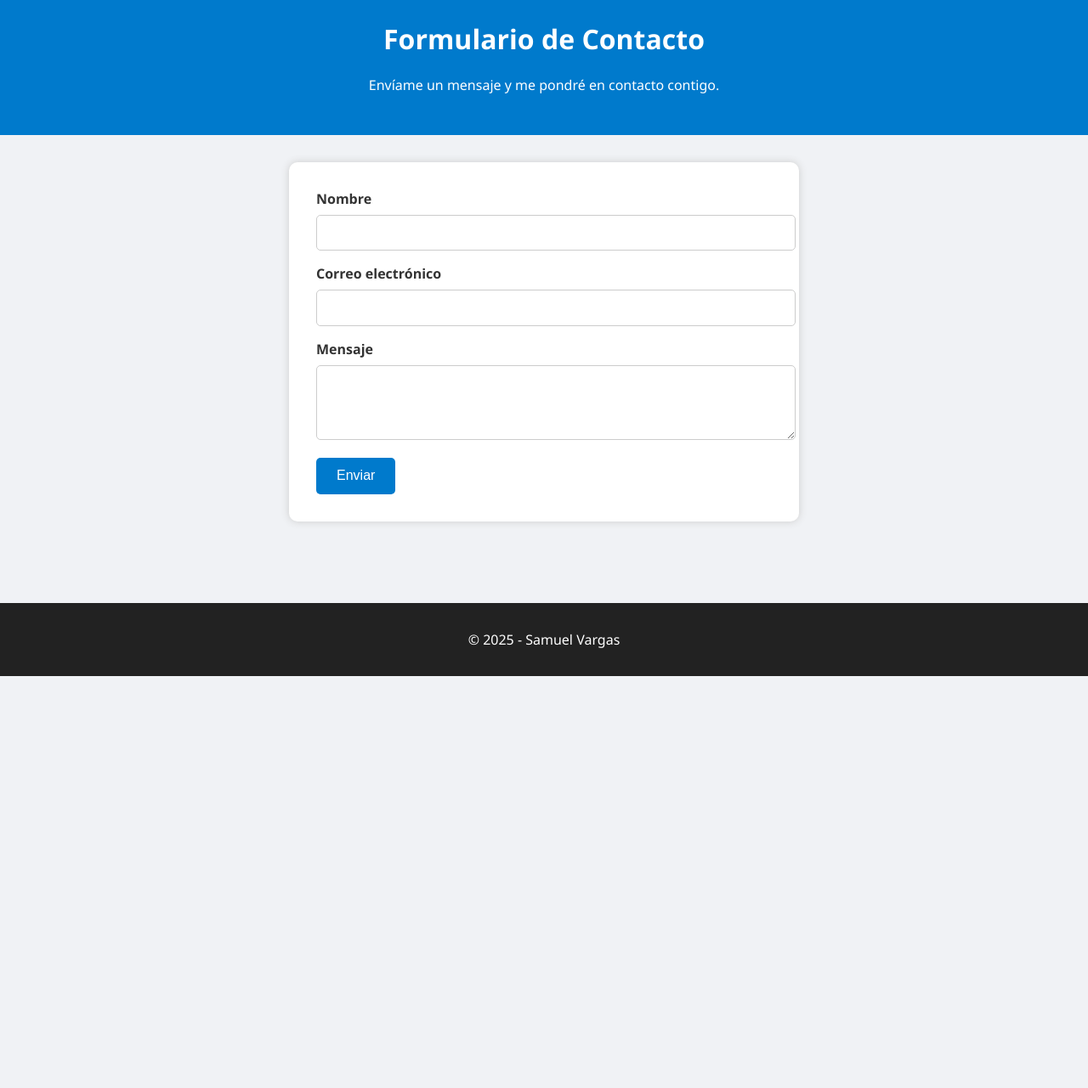
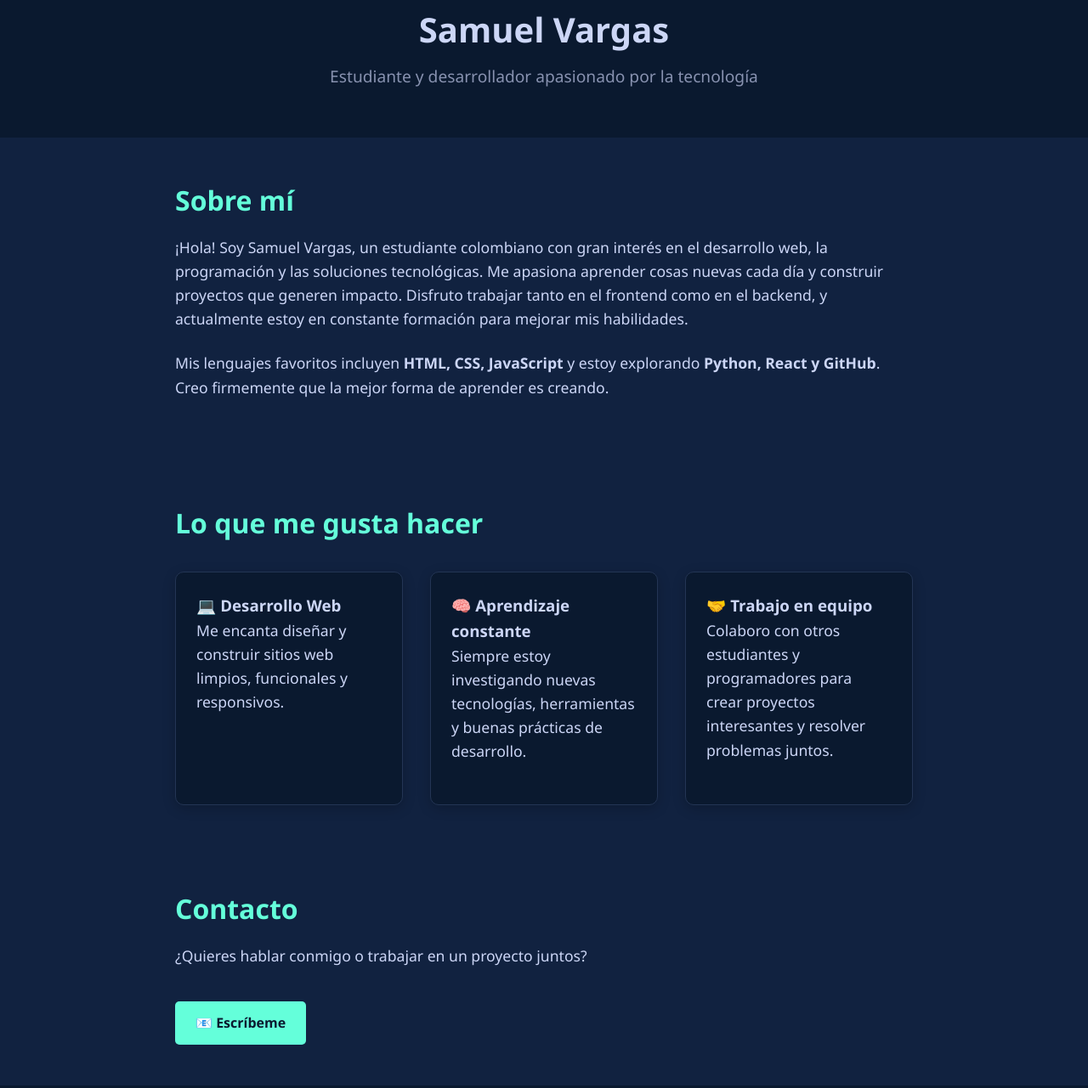
Before and after one commit to SamuLV12/mi-sitio, a plain HTML site: page index.html in a window 1280 px wide. Shown: the part 29-1310 px from the top of the page at 85% size. Before the commit the page ends 825 px from the top, so only its background shows below. Drawn offline with Linux system fonts and the light colour scheme.

Commit message:
actualice e hice una presentacion en index.html

```diff
--- a/index.html
+++ b/index.html
@@ -3,110 +3,155 @@
 <head>
   <meta charset="UTF-8" />
   <meta name="viewport" content="width=device-width, initial-scale=1.0"/>
-  <title>Contacto - Portafolio</title>
+  <title>Samuel Vargas | Estudiante y Programador</title>
   <style>
+    :root {
+      --color-primario: #0a192f;
+      --color-secundario: #64ffda;
+      --color-fondo: #112240;
+      --color-texto: #ccd6f6;
+      --color-suave: #8892b0;
+    }
+
+    * {
+      margin: 0;
+      padding: 0;
+      box-sizing: border-box;
+      scroll-behavior: smooth;
+    }
+
     body {
       font-family: 'Segoe UI', sans-serif;
-      margin: 0;
-      background: #f0f2f5;
-      color: #333;
+      background-color: var(--color-fondo);
+      color: var(--color-texto);
+      line-height: 1.6;
     }
+
     header {
-      background: #007acc;
-      color: white;
+      background-color: var(--color-primario);
       padding: 2rem;
       text-align: center;
     }
-    main {
+
+    header h1 {
+      font-size: 2.5rem;
+      margin-bottom: 0.5rem;
+    }
+
+    header p {
+      color: var(--color-suave);
+      font-size: 1.2rem;
+    }
+
+    section {
+      max-width: 900px;
+      margin: auto;
+      padding: 3rem 1rem;
+    }
+
+    h2 {
+      color: var(--color-secundario);
+      margin-bottom: 1rem;
+      font-size: 2rem;
+    }
+
+    p {
+      margin-bottom: 1.5rem;
+      font-size: 1.1rem;
+    }
+
+    .tarjetas {
+      display: grid;
+      grid-template-columns: repeat(auto-fit, minmax(250px, 1fr));
+      gap: 2rem;
+      margin-top: 2rem;
+    }
+
+    .card {
+      background-color: #0a192f;
+      padding: 1.5rem;
+      border-radius: 10px;
+      border: 1px solid #233554;
+      box-shadow: 0 4px 15px rgba(0, 0, 0, 0.2);
+      transition: transform 0.2s ease;
+    }
+
+    .card:hover {
+      transform: translateY(-5px);
+    }
+
+    footer {
+      text-align: center;
       padding: 2rem;
-      max-width: 600px;
-      margin: auto;
+      color: var(--color-suave);
+      background-color: #0a192f;
     }
-    form {
-      background: white;
-      padding: 2rem;
-      border-radius: 10px;
-      box-shadow: 0 0 10px #ccc;
+
+    a {
+      color: var(--color-secundario);
+      text-decoration: none;
     }
-    label {
-      display: block;
-      margin-bottom: 0.5rem;
+
+    .boton {
+      display: inline-block;
+      margin-top: 1rem;
+      background-color: var(--color-secundario);
+      color: #0a192f;
+      padding: 0.8rem 1.5rem;
+      border-radius: 5px;
       font-weight: bold;
+      transition: background-color 0.3s;
     }
-    input, textarea {
-      width: 100%;
-      padding: 0.8rem;
-      margin-bottom: 1rem;
-      border: 1px solid #ccc;
-      border-radius: 5px;
-      resize: vertical;
-    }
-    button {
-      background: #007acc;
-      color: white;
-      padding: 0.8rem 1.5rem;
-      border: none;
-      border-radius: 5px;
-      cursor: pointer;
-      font-size: 1rem;
-    }
-    button:hover {
-      background: #005fa3;
-    }
-    #mensaje-confirmacion {
-      background: #d4edda;
-      color: #155724;
-      padding: 1rem;
-      border-radius: 5px;
-      display: none;
-      margin-top: 1rem;
-    }
-    footer {
-      margin-top: 4rem;
-      background: #222;
-      color: white;
-      text-align: center;
-      padding: 1rem;
+
+    .boton:hover {
+      background-color: #52e0c4;
     }
   </style>
 </head>
 <body>
 
   <header>
-    <h1>Formulario de Contacto</h1>
-    <p>Envíame un mensaje y me pondré en contacto contigo.</p>
+    <h1>Samuel Vargas</h1>
+    <p>Estudiante y desarrollador apasionado por la tecnología</p>
   </header>
 
-  <main>
-    <form id="contacto-form">
-      <label for="nombre">Nombre</label>
-      <input type="text" id="nombre" required>
+  <section>
+    <h2>Sobre mí</h2>
+    <p>
+      ¡Hola! Soy Samuel Vargas, un estudiante colombiano con gran interés en el desarrollo web, la programación y las soluciones tecnológicas. Me apasiona aprender cosas nuevas cada día y construir proyectos que generen impacto. Disfruto trabajar tanto en el frontend como en el backend, y actualmente estoy en constante formación para mejorar mis habilidades.
+    </p>
+    <p>
+      Mis lenguajes favoritos incluyen <strong>HTML, CSS, JavaScript</strong> y estoy explorando <strong>Python, React y GitHub</strong>. Creo firmemente que la mejor forma de aprender es creando.
+    </p>
+  </section>
 
-      <label for="email">Correo electrónico</label>
-      <input type="email" id="email" required>
+  <section>
+    <h2>Lo que me gusta hacer</h2>
+    <div class="tarjetas">
+      <div class="card">
+        <h3>💻 Desarrollo Web</h3>
+        <p>Me encanta diseñar y construir sitios web limpios, funcionales y responsivos.</p>
+      </div>
+      <div class="card">
+        <h3>🧠 Aprendizaje constante</h3>
+        <p>Siempre estoy investigando nuevas tecnologías, herramientas y buenas prácticas de desarrollo.</p>
+      </div>
+      <div class="card">
+        <h3>🤝 Trabajo en equipo</h3>
+        <p>Colaboro con otros estudiantes y programadores para crear proyectos interesantes y resolver problemas juntos.</p>
+      </div>
+    </div>
+  </section>
 
-      <label for="mensaje">Mensaje</label>
-      <textarea id="mensaje" rows="4" required></textarea>
-
-      <button type="submit">Enviar</button>
-
-      <div id="mensaje-confirmacion">Gracias por tu mensaje. ¡Te responderé pronto!</div>
-    </form>
-  </main>
+  <section>
+    <h2>Contacto</h2>
+    <p>¿Quieres hablar conmigo o trabajar en un proyecto juntos?</p>
+    <a class="boton" href="mailto:samuel@example.com">📧 Escríbeme</a>
+  </section>
 
   <footer>
-    <p>&copy; 2025 - Samuel Vargas</p>
+    <p>© 2025 Samuel Vargas. Hecho con 💙 y mucho café.</p>
   </footer>
-
-  <script>
-    document.getElementById("contacto-form").addEventListener("submit", function(e) {
-      e.preventDefault();
-      // Simula envío de mensaje
-      document.getElementById("mensaje-confirmacion").style.display = "block";
-      // Limpia el formulario
-      this.reset();
-    });
-  </script>
 
 </body>
 </html>
```
